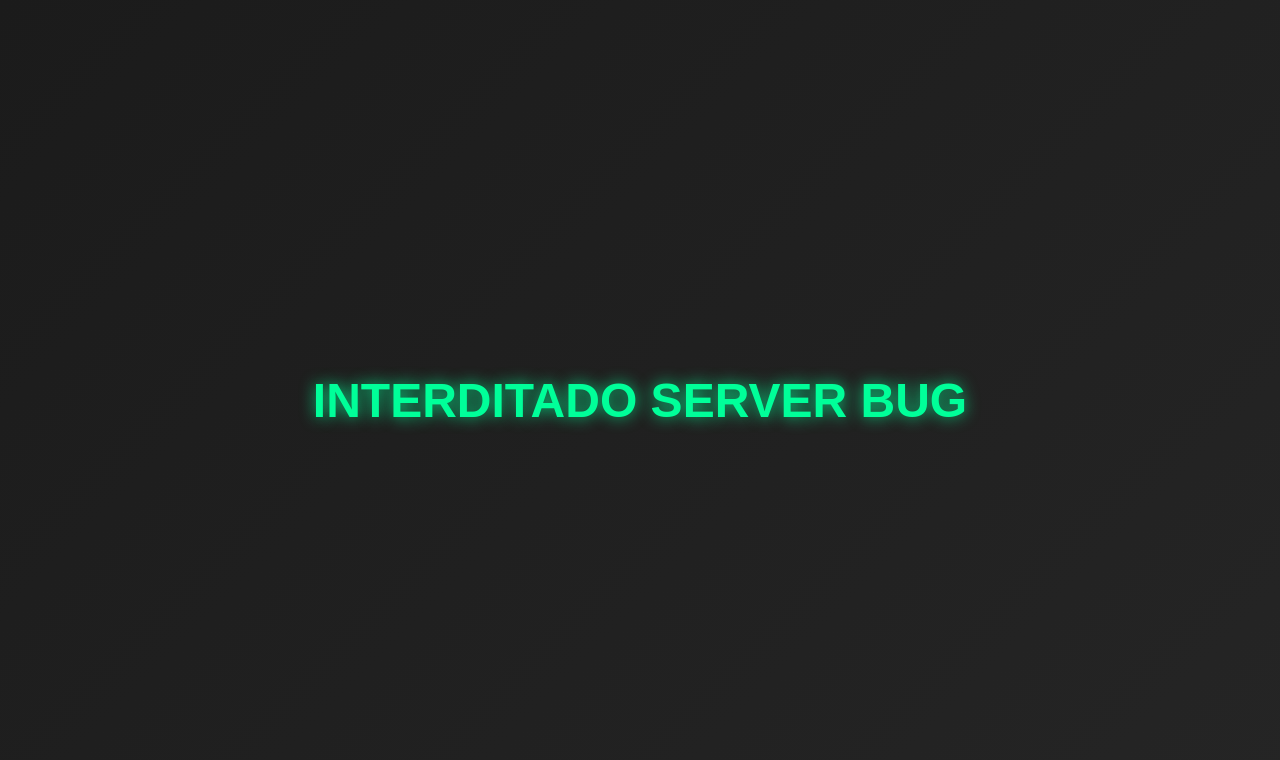
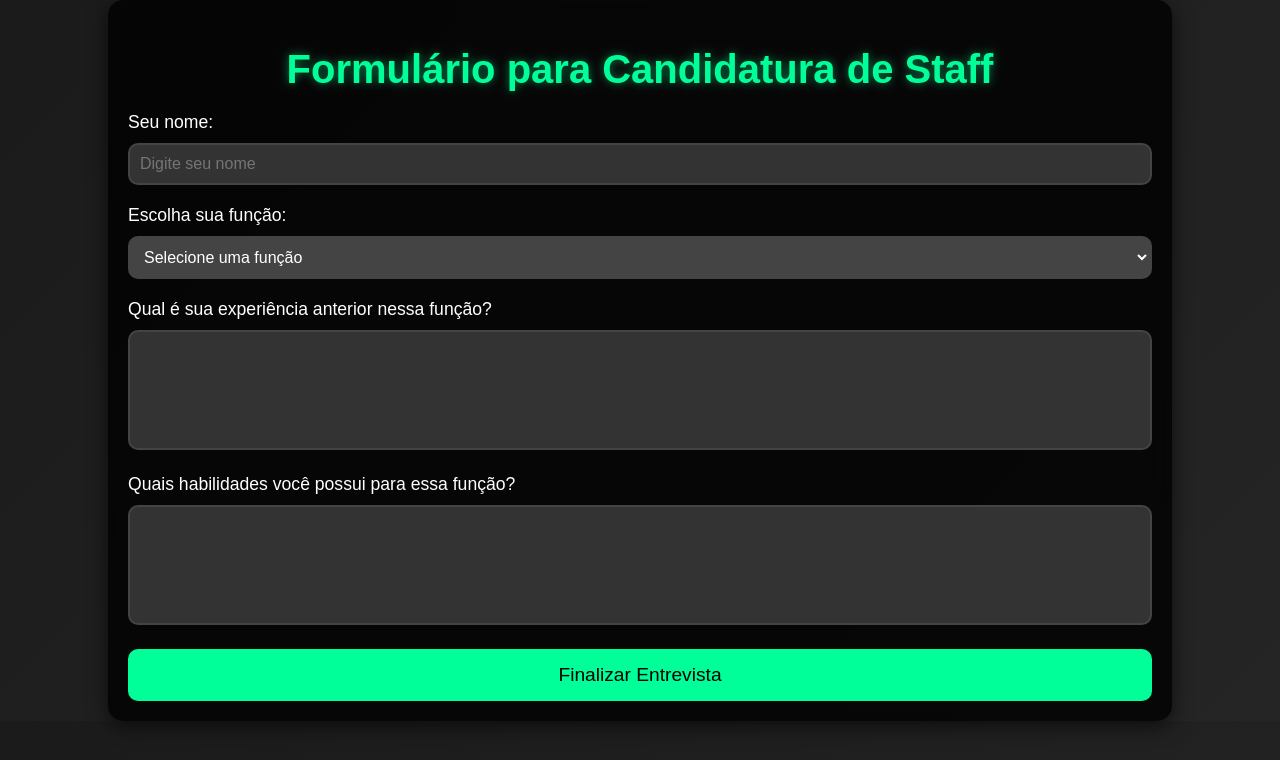
Before and after one commit to Joaov8tor/staffCONTAT, a plain HTML site: page index.html in a window 1280 px wide. Drawn offline with Linux system fonts and the light colour scheme.

Commit message:
Update index.html

```diff
--- a/index.html
+++ b/index.html
@@ -3,7 +3,7 @@
 <head>
     <meta charset="UTF-8">
     <meta name="viewport" content="width=device-width, initial-scale=1.0">
-    <title>INTERDITADO SERVER BUG</title>
+    <title>Formulário de Candidatura de Staff</title>
     <style>
         body {
             font-family: 'Arial', sans-serif;
@@ -11,24 +11,127 @@
             color: #fff;
             margin: 0;
             padding: 0;
-            display: flex;
-            justify-content: center;
-            align-items: center;
-            height: 100vh;
         }
         .container {
-            text-align: center;
+            width: 80%;
+            margin: auto;
+            padding: 20px;
+            background: rgba(0, 0, 0, 0.8);
+            border-radius: 15px;
+            box-shadow: 0 5px 20px rgba(0, 0, 0, 0.6);
+            backdrop-filter: blur(10px);
         }
         h1 {
-            font-size: 3rem;
+            text-align: center;
+            font-size: 2.5rem;
             color: #00ff99;
-            text-shadow: 0 0 15px rgba(0, 255, 153, 0.8);
+            text-shadow: 0 0 10px rgba(0, 255, 153, 0.5);
+            margin-bottom: 20px;
+        }
+        .form-group {
+            margin: 20px 0;
+        }
+        label {
+            font-size: 1.1rem;
+            margin-bottom: 10px;
+            display: block;
+        }
+        input, select, textarea {
+            width: 100%;
+            padding: 10px;
+            font-size: 1rem;
+            background-color: #333;
+            color: #fff;
+            border: 2px solid #444;
+            border-radius: 10px;
+            outline: none;
+            box-sizing: border-box;
+        }
+        select {
+            background-color: #444;
+        }
+        textarea {
+            height: 120px;
+            resize: none;
+        }
+        .submit-btn {
+            width: 100%;
+            padding: 15px;
+            background-color: #00ff99;
+            color: #000;
+            border: none;
+            font-size: 1.2rem;
+            border-radius: 10px;
+            cursor: pointer;
+            transition: background-color 0.3s ease;
+        }
+        .submit-btn:hover {
+            background-color: #00cc7a;
+        }
+        .saved-message {
+            font-size: 1rem;
+            color: #00ff99;
+            text-align: center;
+            margin-top: 20px;
+            display: none;
+        }
+        .staffs-section {
+            margin-top: 40px;
+        }
+        .staff {
+            background-color: #333;
+            padding: 20px;
+            margin-bottom: 15px;
+            border-radius: 10px;
+        }
+        .staff h3 {
+            margin: 0;
+            font-size: 1.5rem;
+            color: #00ff99;
+        }
+        .staff p {
+            margin: 10px 0;
+            font-size: 1rem;
         }
     </style>
 </head>
 <body>
     <div class="container">
-        <h1>INTERDITADO SERVER BUG</h1>
+        <h1>Formulário para Candidatura de Staff</h1>
+        <form id="staffForm">
+            <div class="form-group">
+                <label for="name">Seu nome:</label>
+                <input type="text" id="name" name="name" placeholder="Digite seu nome" required>
+            </div>
+            <div class="form-group">
+                <label for="role">Escolha sua função:</label>
+                <select id="role" name="role" required>
+                    <option value="" disabled selected>Selecione uma função</option>
+                    <option value="Moderador">Moderador</option>
+                    <option value="Desenvolvedor">Desenvolvedor</option>
+                    <option value="Gerente de Comunidade">Gerente de Comunidade</option>
+                    <option value="Suporte">Suporte</option>
+                    <option value="Design">Design</option>
+                </select>
+            </div>
+            <div class="form-group">
+                <label for="experience">Qual é sua experiência anterior nessa função?</label>
+                <textarea id="experience" name="experience" required></textarea>
+            </div>
+            <div class="form-group">
+                <label for="skills">Quais habilidades você possui para essa função?</label>
+                <textarea id="skills" name="skills" required></textarea>
+            </div>
+            <button type="button" class="submit-btn" onclick="finalizarEntrevista()">Finalizar Entrevista</button>
+        </form>
+        <div id="savedMessage" class="saved-message">
+            Entrevista finalizada com sucesso!
+        </div>
     </div>
+    <script>
+        function finalizarEntrevista() {
+            document.getElementById('savedMessage').style.display = 'block';
+        }
+    </script>
 </body>
 </html>
```
